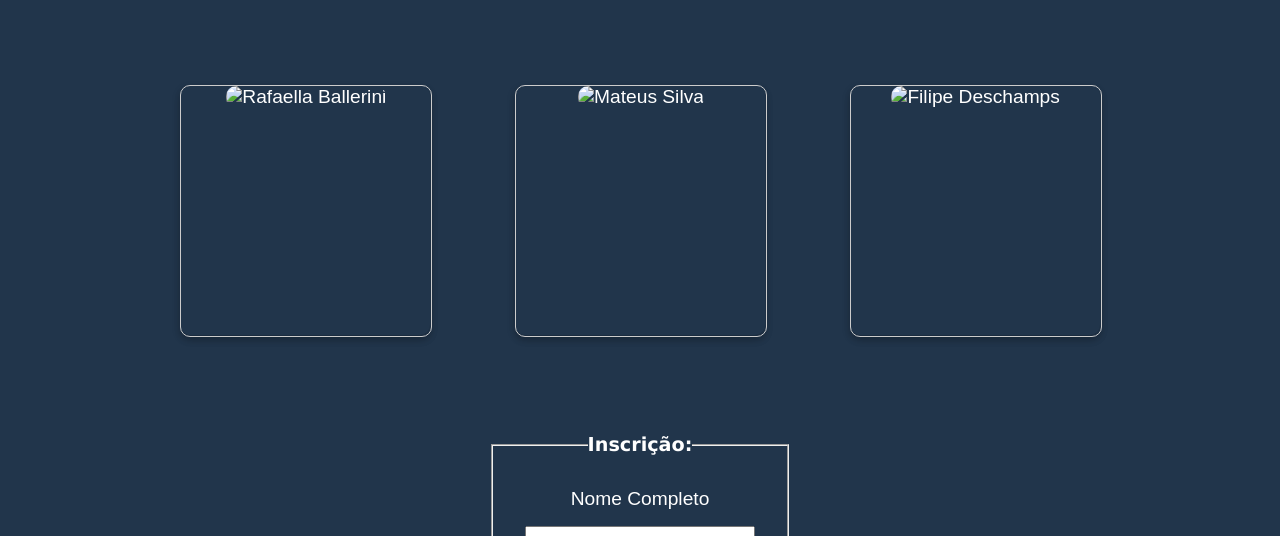
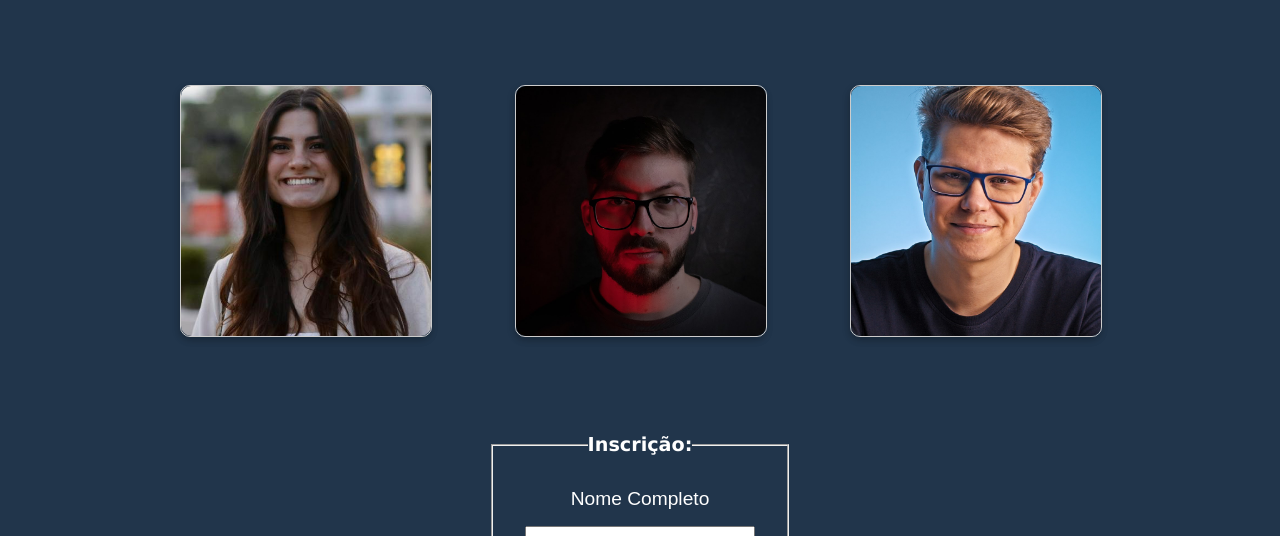
Before and after one commit to CarlosRamirez0/TechConnect, a plain HTML site: page index.html in a window 1280 px wide. Shown: the part 750-1286 px from the top of the page. Drawn offline with Linux system fonts and the light colour scheme; a web font is replaced by a local one.

Commit message:
Update index.html

```diff
--- a/index.html
+++ b/index.html
@@ -6,7 +6,7 @@
     <meta name="viewport" content="width=device-width, initial-scale=1.0">
     <title>TechConnect</title>
     <link rel="stylesheet" href="style.css">
-    <link rel="shortcut icon" type="img/png" href="img/logo.png">
+    <link rel="shortcut icon" type="img/png" href="logo.png">
     <link rel="stylesheet" href="https://cdnjs.cloudflare.com/ajax/libs/font-awesome/6.7.2/css/all.min.css"
         integrity="sha512-Evv84Mr4kqVGRNSgIGL/F/aIDqQb7xQ2vcrdIwxfjThSH8CSR7PBEakCr51Ck+w+/U6swU2Im1vVX0SVk9ABhg=="
         crossorigin="anonymous" referrerpolicy="no-referrer" />
@@ -66,7 +66,7 @@
                     <div class="info-participante">
                         <div class="flashcard">
                             <div class="front">
-                                <img src="img/Rafaella.png" alt="Rafaella Ballerini">
+                                <img src="Rafaella.png" alt="Rafaella Ballerini">
                             </div>
                             <div class="back">
                                 <h3>Rafaella Ballerini</h3>
@@ -79,7 +79,7 @@
                     <div class="info-participante">
                         <div class="flashcard">
                             <div class="front">
-                                <img src="img/Mateus.png" alt="Mateus Silva">
+                                <img src="Mateus.png" alt="Mateus Silva">
                             </div>
                             <div class="back">
                                 <h3>Mateus Silva</h3>
@@ -92,7 +92,7 @@
                     <div class="info-participante">
                         <div class="flashcard">
                             <div class="front">
-                                <img src="img/Filipe.png" alt="Filipe Deschamps">
+                                <img src="Filipe.png" alt="Filipe Deschamps">
                             </div>
                             <div class="back">
                                 <h3>Filipe DesChamps</h3>
```
